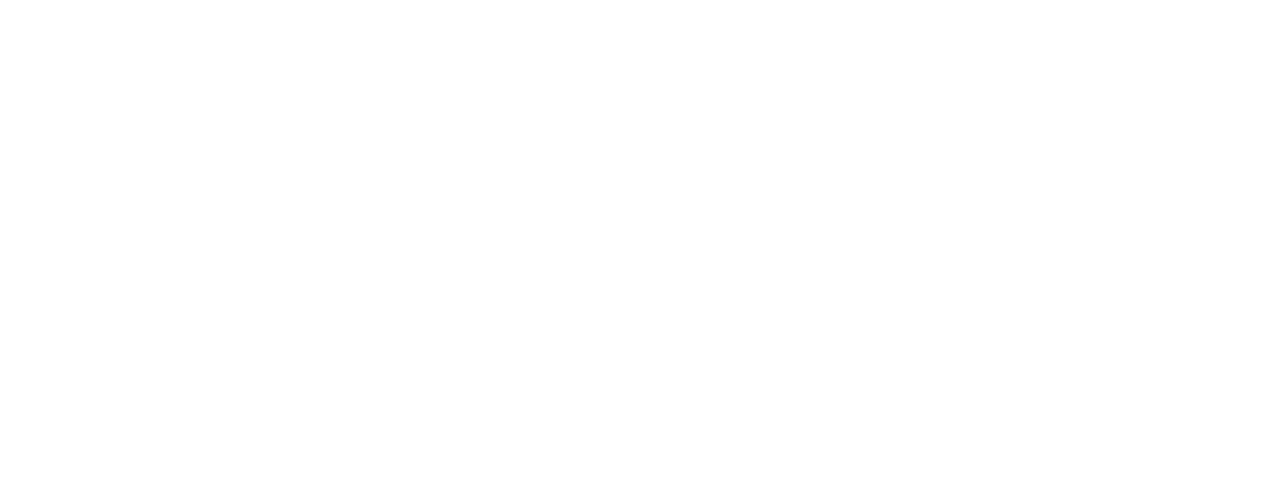
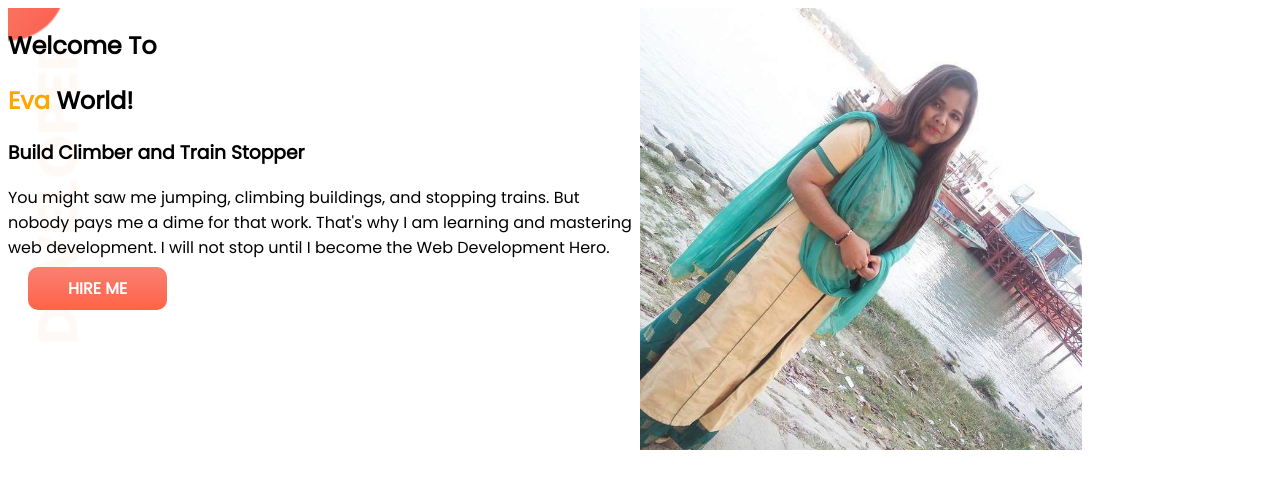
Before and after one commit to rojinaeva/eva-first-try-portfolio-website, a plain HTML site: page index.html in a window 1280 px wide. Drawn offline with Linux system fonts and the light colour scheme.

Commit message:
welcome-profile- added

```diff
--- a/index.html
+++ b/index.html
@@ -5,11 +5,32 @@
     <meta charset="UTF-8">
     <meta http-equiv="X-UA-Compatible" content="IE=edge">
     <meta name="viewport" content="width=device-width, initial-scale=1.0">
-    <title>Document</title>
+    <title>eva-first-try-portfolio-website</title>
     <link rel="stylesheet" href="style.css">
+    <link rel="stylesheet" href="https://fonts.googleapis.com/css?family=Abril+Fatface|Poppins">
 </head>
 
 <body>
+    <section class="welcome-profile">
+        <div class="half-width">
+            <h1>Welcome To</h1>
+            <h1>
+                <span class="orange-color">Eva</span> World!
+            </h1>
+            <h3>Build Climber and Train Stopper</h3>
+            <p>You might saw me jumping, climbing buildings, and stopping trains. But nobody pays me a dime for that
+                work.
+                That's why I am learning and mastering web development. I will not stop until I become the Web
+                Development
+                Hero.
+            </p>
+            <a class="link-button" target="_blank" href="https://programminghero1.github.io/developer-portfolio/">HIRE
+                ME</a>
+        </div>
+        <div class="half-width">
+            <img src="eva.jpg" alt="">
+        </div>
+    </section>
 
 </body>
 
--- a/style.css
+++ b/style.css
@@ -0,0 +1,34 @@
+body {
+
+    font-family: Poppins, sans-serif;
+}
+
+.orange-color {
+    color: orange;
+}
+
+.welcome-profile {
+    display: flex;
+    background-image: url(images/top-banner.png);
+    background-repeat: no-repeat;
+    background-position: left;
+}
+
+.half-width {
+    width: 50%;
+}
+
+.half-width img {
+    width: 70%;
+}
+
+.link-button {
+    text-decoration: none;
+    background-image: linear-gradient(salmon, tomato);
+    color: white;
+    margin: 10px 20px;
+    padding: 10px 40px;
+    border-radius: 10px;
+    font-weight: 700;
+
+}
```
